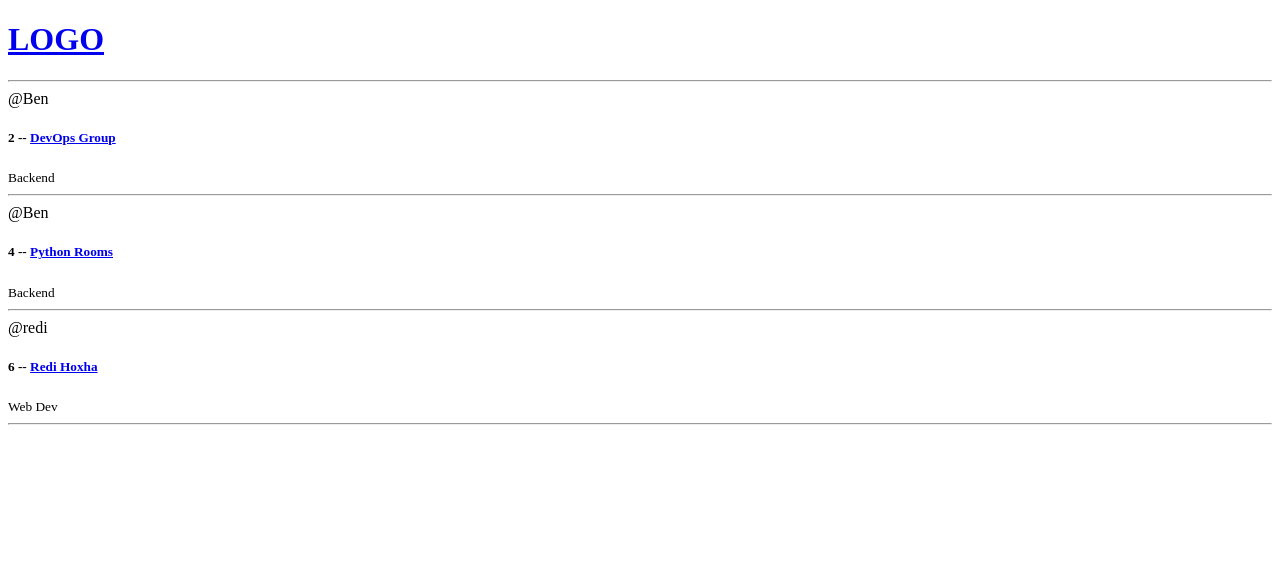
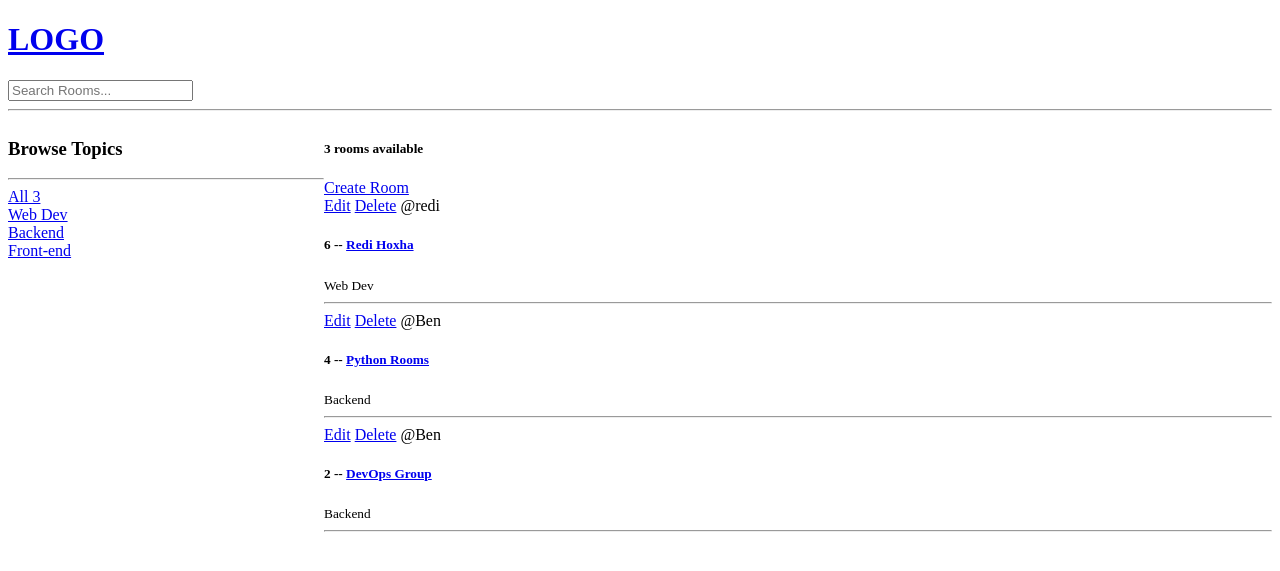
Before and after one commit to redih1994/studybud, a Django app: page / in a window 1280 px wide. Shown: the top 571 px of the page. Run offline with Django 4.2, Linux system fonts and the light colour scheme; data comes from the database, SQL or seed files in the repository; both versions use the stored data as it was after the commit.

Commit message:
Create a form for creating, deleting and updating a room. Add a search bar with multiple filtering and fix a bit the HTML files.

```diff
--- a/base/models.py
+++ b/base/models.py
@@ -17,6 +17,9 @@ class Room(models.Model):
     updated = models.DateTimeField(auto_now=True)
     created = models.DateTimeField(auto_now_add=True)
 
+    class Meta:
+        ordering = ['-updated', '-created']
+
     def __str__(self):
         return self.name
 
--- a/base/templates/base/home.html
+++ b/base/templates/base/home.html
@@ -1,24 +1,40 @@
 {% extends 'base/main.html' %}
 
 {% block content %}
-<!DOCTYPE html>
-<html lang="en">
-<head>
-    <meta charset="UTF-8">
-    <title>Home Template</title>
-</head>
-<div>
+<style>
+    .home-container{
+        display: grid;
+        grid-template-columns: 1fr 3fr;
+    }
+</style>
 
-    <div>
+<div class="home-container">
+    <div class="topics-column">
+        <h3>Browse Topics</h3>
+        <hr>
+        <div>
+            <a href="{% url 'home' %}">All {{ topic_count }}</a>
+        </div>
+        {% for topic in topics %}
+            <div>
+                <a href="{% url 'home' %}?q={{ topic.name }}">{{ topic.name }}</a>
+            </div>
+        {% endfor %}
+    </div>
+
+    <div class="rooms-column">
+        <h5>{{ room_count }} rooms available</h5>
+        <a href="{% url 'create-room' %}">Create Room</a>
         {% for room in rooms %}
         <div>
+            <a href="{% url 'update-room' room.id %}">Edit</a>
+            <a href="{% url 'delete-room' room.id %}">Delete</a>
             <span>@{{ room.host.username }}</span>
             <h5>{{room.id}} -- <a href="{% url 'room' room.id %}">{{room.name}}</a></h5>
             <small>{{ room.topic.name }}</small>
             <hr>
         </div>
+        {% endfor %}
     </div>
-        {% endfor %}
 </div>
-</html>
 {% endblock content %}
--- a/base/templates/base/navbar.html
+++ b/base/templates/base/navbar.html
@@ -2,4 +2,10 @@
     <h1>LOGO</h1>
 </a>
 
+<form method="GET" action="{% url 'home' %}">
+    <label>
+        <input type="text" name="q" placeholder="Search Rooms..."/>
+    </label>
+</form>
+
 <hr>
--- a/base/urls.py
+++ b/base/urls.py
@@ -3,5 +3,8 @@ from . import views
 
 urlpatterns = [
     path('', views.home, name="home"),
-    path('room/<str:pk>/', views.room, name="room")
+    path('room/<str:pk>/', views.room, name="room"),
+    path('create-room', views.createRoom, name="create-room"),
+    path('update-room/<str:pk>', views.updateRoom, name="update-room"),
+    path('delete-room/<str:pk>', views.deleteRoom, name="delete-room")
 ]
--- a/base/views.py
+++ b/base/views.py
@@ -1,5 +1,8 @@
-from django.shortcuts import render
-from .models import Room
+from django.shortcuts import render, redirect
+from .models import Room, Topic
+from .forms import RoomForm
+from django.db.models import Q
+
 
 # rooms = [
 #     {'id': 1, 'name': 'Learn React'},
@@ -10,8 +13,16 @@ from .models import Room
 
 # Create your views here.
 def home(request):
-    rooms = Room.objects.all()
-    context = {'rooms': rooms}
+    q = request.GET.get('q') if request.GET.get('q') is not None else ''
+    rooms = Room.objects.filter(
+        Q(topic__name__icontains=q) |
+        Q(name__icontains=q) |
+        Q(description__icontains=q)
+    )
+    room_count = rooms.count()
+    topics = Topic.objects.all()
+    topic_count = topics.count()
+    context = {'rooms': rooms, 'topics': topics, 'room_count': room_count, 'topic_count': topic_count}
     return render(request, 'base/home.html', context)
 
 
@@ -19,3 +30,34 @@ def room(request, pk):
     room = Room.objects.get(id=pk)
     context = {'room': room}
     return render(request, 'base/room.html', context)
+
+
+def createRoom(request):
+    form = RoomForm()
+    if request.method == 'POST':
+        form = RoomForm(request.POST)
+        if form.is_valid():
+            form.save()
+            return redirect('home')
+    context = {'form': form}
+    return render(request, 'base/room_form.html', context)
+
+
+def updateRoom(request, pk):
+    room = Room.objects.get(id=pk)
+    form = RoomForm(instance=room)
+    if request.method == 'POST':
+        form = RoomForm(request.POST, instance=room)
+        if form.is_valid():
+            form.save()
+            return redirect('home')
+    context = {'form': form}
+    return render(request, 'base/room_form.html', context)
+
+
+def deleteRoom(request, pk):
+    room = Room.objects.get(id=pk)
+    if request.method == 'POST':
+        room.delete()
+        return redirect('home')
+    return render(request, 'base/delete.html', {'obj': room})
```
Also changed, not shown: base/forms.py (added, +8 -0 lines), base/templates/base/delete.html (added, +15 -0 lines), base/templates/base/room_form.html (added, +14 -0 lines), db.sqlite3.
